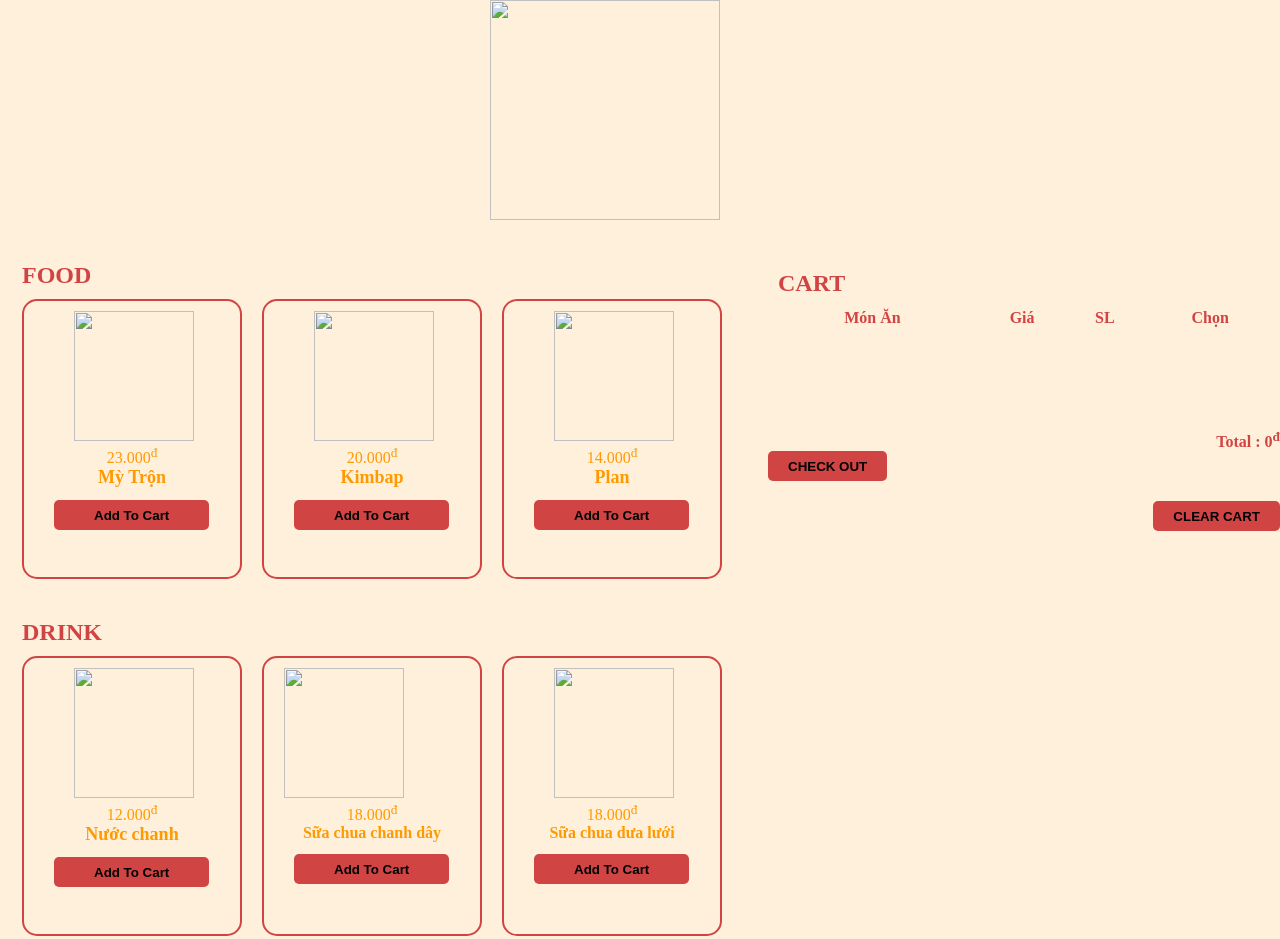
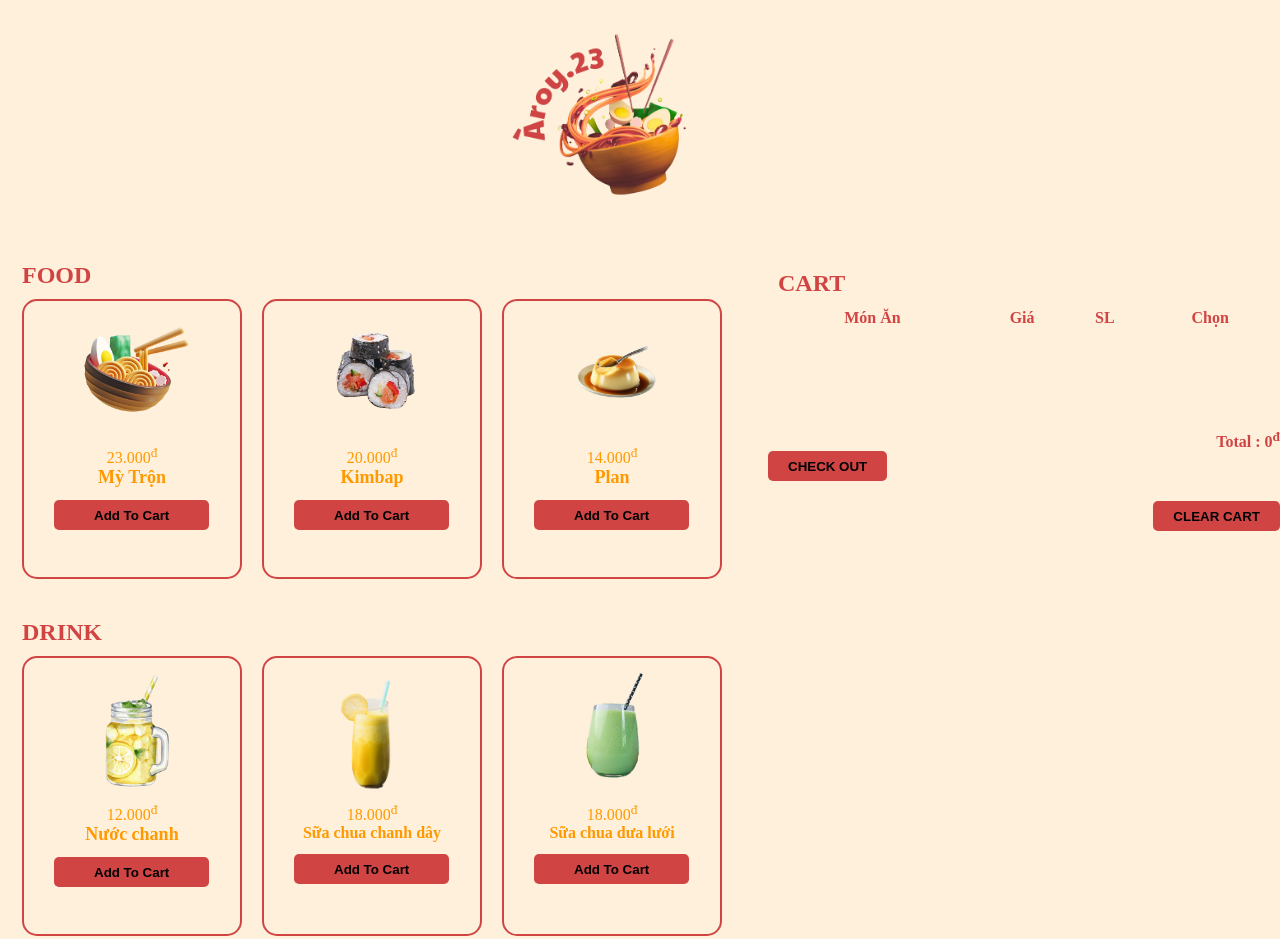
Before and after one commit to Khoido2006/VHGD, a website: page index.html in a window 1280 px wide. Shown: the top 939 px of the page. Drawn offline with Linux system fonts and the light colour scheme; the site is published under a folder, as on GitHub Pages, so addresses that start at the root find nothing; a web font is replaced by a local one.

Commit message:
Update index.html

```diff
--- a/index.html
+++ b/index.html
@@ -129,7 +129,7 @@
     </div>
 
     <div class="logo">
-        <img src="/logo.png" alt="">
+        <img src="logo.png" alt="">
     </div>
     <div class="product">
         <div class="container_left">
@@ -137,7 +137,7 @@
                 <h2>FOOD</h2>
                 <div class="product-item_food">
                     <div class="product-item">
-                        <img src="/mytron.png" alt="">
+                        <img src="mytron.png" alt="">
                         <div class="product-item-text">
                             <p><span>23.000</span><sup>đ</sup></p>
                             <h1 style="font-weight: bold; font-size: 18px;">Mỳ Trộn</h1>
@@ -145,7 +145,7 @@
                         <button>Add To Cart</button>
                     </div>
                     <div class="product-item">
-                        <img src="/kimbap.png" alt="">
+                        <img src="kimbap.png" alt="">
                         <div class="product-item-text">
                             <p><span>20.000</span><sup>đ</sup></p>
                             <h1 style="font-weight: bold; font-size: 18px;">Kimbap</h1>
@@ -153,7 +153,7 @@
                         <button>Add To Cart</button>
                     </div>
                     <div class="product-item">
-                        <img src="/plan.png" alt="">
+                        <img src="plan.png" alt="">
                         <div class="product-item-text">
                             <p><span>14.000</span><sup>đ</sup></p>
                             <h1 style="font-weight: bold; font-size: 18px;">Plan</h1>
@@ -164,7 +164,7 @@
                 <h2>DRINK</h2>
                 <div class="product item_drink">
                     <div class="product-item">
-                        <img src="/nuochanh.png" alt="">
+                        <img src="nuochanh.png" alt="">
                         <div class="product-item-text">
                             <p><span>12.000</span><sup>đ</sup></p>
                             <h1 style="font-weight: bold; font-size: 18px;">Nước chanh</h1>
@@ -172,7 +172,7 @@
                         <button>Add To Cart</button>
                     </div>
                     <div class="product-item">
-                        <img src="/suachuachanhday.png" style="margin-left: 10px;" alt="">
+                        <img src="suachuachanhday.png" style="margin-left: 10px;" alt="">
                         <div class="product-item-text">
                             <p><span>18.000</span><sup>đ</sup></p>
                             <h1 id="text_special" style="font-weight: bold; font-size: 16px;">Sữa chua chanh dây</h1>
@@ -180,7 +180,7 @@
                         <button>Add To Cart</button>
                     </div>
                     <div class="product-item">
-                        <img src="/suachuadualuoi.png" alt="">
+                        <img src="suachuadualuoi.png" alt="">
                         <div class="product-item-text">
                             <p><span>18.000</span><sup>đ</sup></p>
                             <h1 style="font-weight: bold; font-size: 16px;">Sữa chua dưa lưới</h1>
@@ -188,7 +188,7 @@
                         <button>Add To Cart</button>
                     </div>
                     <div class="product-item">
-                        <img src="/dabao.png" alt="">
+                        <img src="dabao.png" alt="">
                         <div class="product-item-text">
                             <p><span>10.000</span><sup>đ</sup></p>
                             <h1 style="font-weight: bold; font-size: 18px;">Đá Bào</h1>
```
